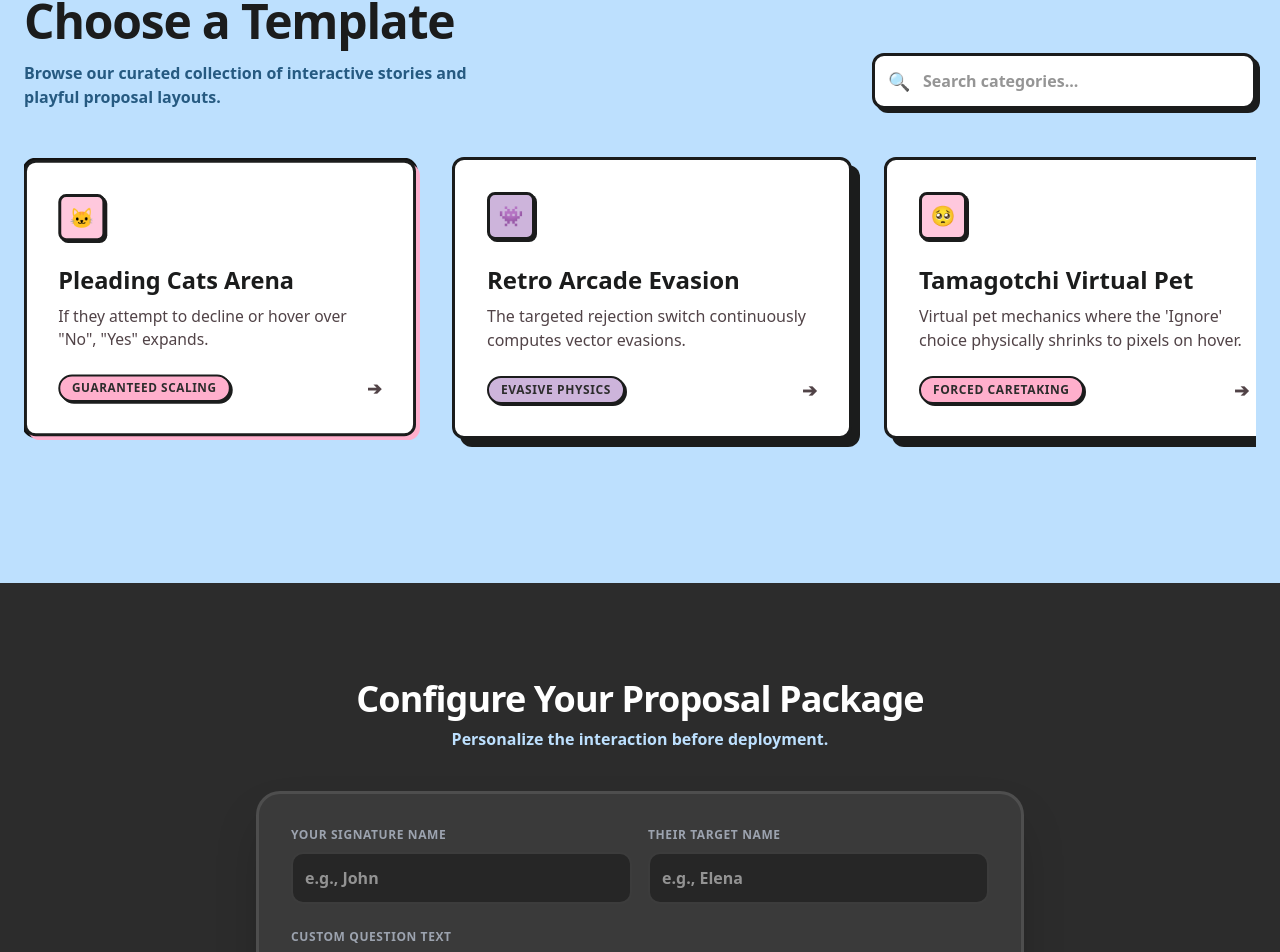
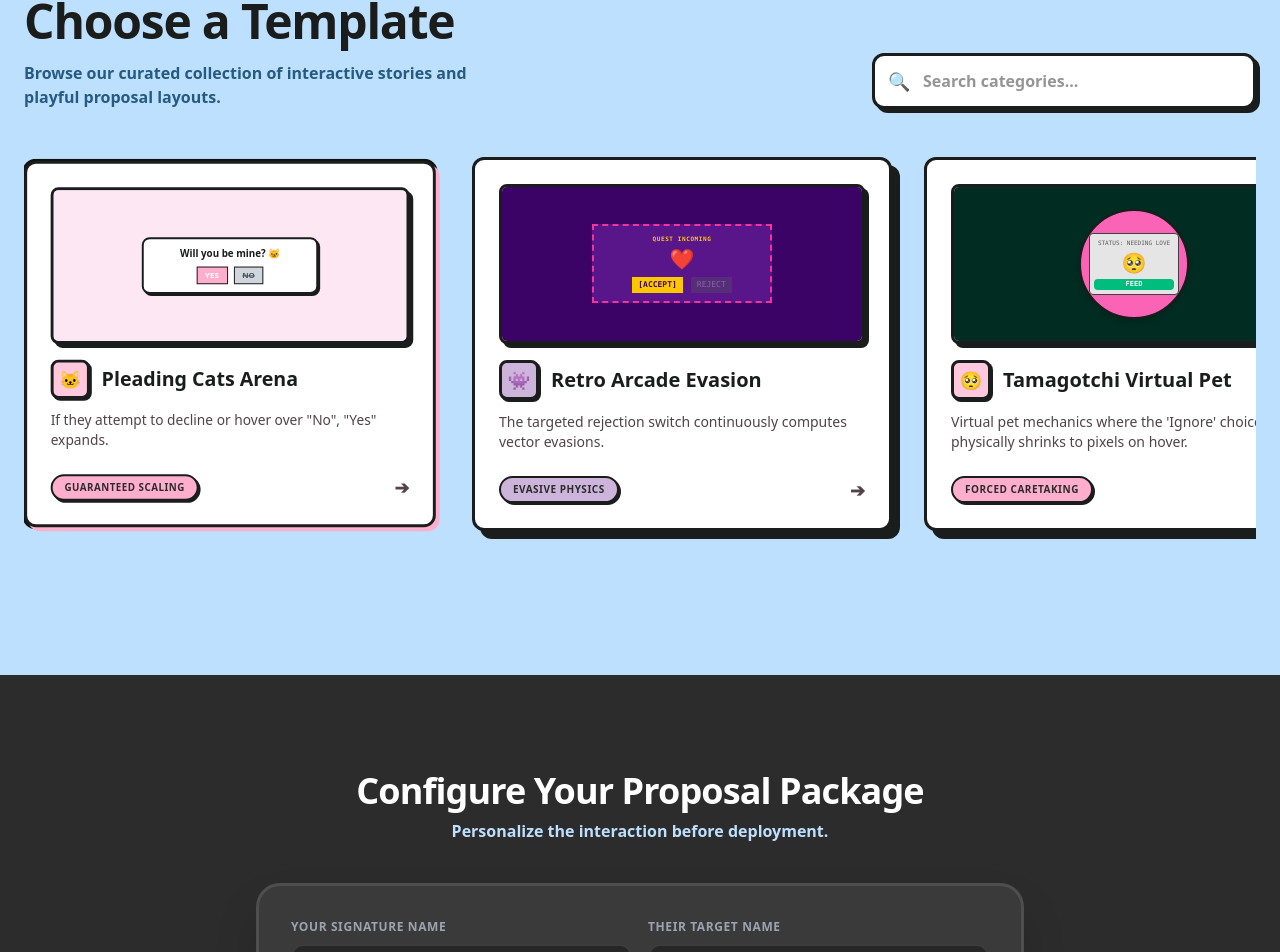
Before and after one commit to Bearcry55/tellme, a Next.js app in the folder frontend/: page / in a window 1280 px wide. Shown: the part 749-1701 px from the top of the page. Built offline with nearby package versions, Linux system fonts and the light colour scheme.

Commit message:
added iframe for better catalog view

```diff
--- a/frontend/components/Catalog.tsx
+++ b/frontend/components/Catalog.tsx
@@ -26,6 +26,18 @@ export default function SkylineCatalog({
       selectedClass: styles.selectedPink,
       iconClass: styles.iconPink,
       badgeClass: styles.badgePink,
+      // Mini UI Snapshot Preview Setup
+      renderPreview: () => (
+        <div className="w-full h-full bg-pink-100 flex flex-col items-center justify-center p-3 font-sans">
+          <div className="bg-white border-2 border-[#1b1c1c] p-2 rounded-lg text-center w-full max-w-[180px] shadow-[2px_2px_0px_#1b1c1c]">
+            <p className="text-[10px] font-black text-[#1b1c1c] mb-2 leading-tight">Will you be mine? 🐱</p>
+            <div className="flex gap-1.5 justify-center">
+              <span className="text-[8px] bg-[#FFAFCC] border border-[#1b1c1c] px-2 py-0.5 font-bold text-white">YES</span>
+              <span className="text-[8px] bg-gray-300 border border-[#1b1c1c] px-2 py-0.5 font-bold text-gray-600 line-through">NO</span>
+            </div>
+          </div>
+        </div>
+      )
     },
     {
       id: "retro-pixel-03",
@@ -36,6 +48,18 @@ export default function SkylineCatalog({
       selectedClass: styles.selectedPurple,
       iconClass: styles.iconPurple,
       badgeClass: styles.badgePurple,
+      renderPreview: () => (
+        <div className="w-full h-full bg-purple-950 flex flex-col items-center justify-center p-3 font-mono text-white">
+          <div className="border-2 border-dashed border-pink-500 bg-purple-900 p-2 text-center w-full max-w-[180px]">
+            <span className="text-[6px] text-yellow-400 block tracking-widest font-bold">QUEST INCOMING</span>
+            <div className="text-xl my-0.5">❤️</div>
+            <div className="flex gap-2 justify-center mt-1">
+              <span className="text-[8px] bg-yellow-400 text-purple-950 font-black px-1.5 py-0.5">[ACCEPT]</span>
+              <span className="text-[8px] bg-zinc-600 text-zinc-300 px-1.5 py-0.5 opacity-40">REJECT</span>
+            </div>
+          </div>
+        </div>
+      )
     },
     {
       id: "tamagotchi-pet-04",
@@ -46,6 +70,17 @@ export default function SkylineCatalog({
       selectedClass: styles.selectedPink,
       iconClass: styles.iconPink,
       badgeClass: styles.badgePink,
+      renderPreview: () => (
+        <div className="w-full h-full bg-emerald-950 flex flex-col items-center justify-center p-2 font-mono">
+          <div className="bg-pink-400 border-2 border-[#1b1c1c] rounded-full p-2 w-[110px] h-[110px] flex flex-col items-center justify-center shadow-md">
+            <div className="bg-neutral-200 border border-neutral-700 p-1 rounded w-full text-center text-neutral-800">
+              <span className="text-[6px] block opacity-70">STATUS: NEEDING LOVE</span>
+              <span className="text-xl block my-0.5">🥺</span>
+              <span className="text-[7px] bg-emerald-500 text-white px-1 block font-bold rounded-sm">FEED</span>
+            </div>
+          </div>
+        </div>
+      )
     },
     {
       id: "cyberpunk-hack-05",
@@ -56,6 +91,18 @@ export default function SkylineCatalog({
       selectedClass: styles.selectedPurple,
       iconClass: styles.iconPurple,
       badgeClass: styles.badgePurple,
+      renderPreview: () => (
+        <div className="w-full h-full bg-neutral-950 flex flex-col items-center justify-center p-3 font-mono text-cyan-400 border border-cyan-500/20">
+          <div className="w-full max-w-[180px] border border-cyan-500 bg-neutral-900 p-2 text-left">
+            <div className="text-[6px] opacity-60 border-b border-cyan-500 pb-1 mb-1 font-bold">CORE_MAIN_FRAME //</div>
+            <p className="text-[7px] text-white font-black leading-tight mb-2">EXECUTE PROTOCOL ALLIANCE?</p>
+            <div className="flex gap-1 justify-end text-[6px]">
+              <span className="border border-red-500 text-red-400 p-0.5">[DENY]</span>
+              <span className="bg-cyan-500 text-neutral-950 font-black p-0.5">[AUTHORIZE]</span>
+            </div>
+          </div>
+        </div>
+      )
     },
   ];
 
@@ -86,7 +133,6 @@ export default function SkylineCatalog({
               onChange={(e) => setSearchQuery(e.target.value)}
               className="w-full h-14 bg-white border-[3px] border-[#1b1c1c] rounded-xl px-12 font-bold focus:ring-0 focus:outline-none shadow-[4px_4px_0px_0px_#1b1c1c] focus:shadow-[8px_8px_0px_0px_#1b1c1c] transition-all"
             />
-            {/* Minimalist fallback search icon layout identifier */}
             <span className="absolute left-4 top-1/2 -translate-y-1/2 font-bold text-[#1b1c1c] pointer-events-none text-lg">
               🔍
             </span>
@@ -106,31 +152,38 @@ export default function SkylineCatalog({
                     setTemplateId(template.id);
                     scrollToForm();
                   }}
-                  className={`min-w-[320px] md:min-w-[400px] snap-start bg-white border-[3px] border-[#1b1c1c] rounded-xl p-8 transition-all cursor-pointer select-none
+                  className={`min-w-[320px] md:min-w-[420px] snap-start bg-white border-[3px] border-[#1b1c1c] rounded-xl p-6 transition-all cursor-pointer select-none flex flex-col justify-between
                     ${isSelected ? `scale-[0.98] ${template.selectedClass}` : "shadow-[8px_8px_0px_0px_#1b1c1c] hover:-translate-y-1 hover:-translate-x-1 hover:shadow-[12px_12px_0px_0px_#1b1c1c]"}
                   `}
                 >
-                  {/* Icon Frame */}
-                  <div className={`w-12 h-12 rounded-lg border-[3px] border-[#1b1c1c] flex items-center justify-center mb-6 shadow-[2px_2px_0px_0px_#1b1c1c] ${template.iconClass}`}>
-                    <span className="text-xl">{template.icon}</span>
+                  <div>
+                    {/* Live Preview Micro Container Wrapper without 404 Iframes */}
+                    <div className="w-full h-40 bg-gray-100 rounded-lg border-[3px] border-[#1b1c1c] mb-4 overflow-hidden relative shadow-[4px_4px_0px_0px_#1b1c1c] pointer-events-none">
+                      {template.renderPreview()}
                     </div>
 
-                  {/* Text Header */}
-                  <h3 className="text-xl md:text-2xl font-black text-[#1b1c1c] mb-2">
+                    {/* Header Row with Icon */}
+                    <div className="flex items-center gap-3 mb-3">
+                      <div className={`w-10 h-10 rounded-lg border-[3px] border-[#1b1c1c] flex items-center justify-center shadow-[2px_2px_0px_0px_#1b1c1c] ${template.iconClass}`}>
+                        <span className="text-lg">{template.icon}</span>
+                      </div>
+                      <h3 className="text-xl font-black text-[#1b1c1c] truncate">
                         {template.title}
                       </h3>
+                    </div>
 
                     {/* Description Box */}
-                  <p className="text-sm md:text-base font-medium text-[#514347] mb-6 line-clamp-2 h-12 overflow-hidden">
+                    <p className="text-xs md:text-sm font-medium text-[#514347] mb-6 line-clamp-2 h-10 overflow-hidden">
                       {template.description}
                     </p>
+                  </div>
 
                   {/* Footer Elements */}
-                  <div className="flex items-center justify-between">
-                    <span className={`px-3 py-1 rounded-full border-2 border-[#1b1c1c] text-xs font-black uppercase tracking-wider shadow-[2px_2px_0px_0px_#1b1c1c] ${template.badgeClass}`}>
+                  <div className="flex items-center justify-between mt-auto">
+                    <span className={`px-3 py-1 rounded-full border-2 border-[#1b1c1c] text-[10px] font-black uppercase tracking-wider shadow-[2px_2px_0px_0px_#1b1c1c] ${template.badgeClass}`}>
                       {template.badge}
                     </span>
-                    <span className="font-bold text-lg text-[#514347] transition-transform group-hover:translate-x-1">
+                    <span className="font-bold text-lg text-[#514347]">
                       ➔
                     </span>
                   </div>
```
Lines whose indentation alone changed are shown as unchanged.
